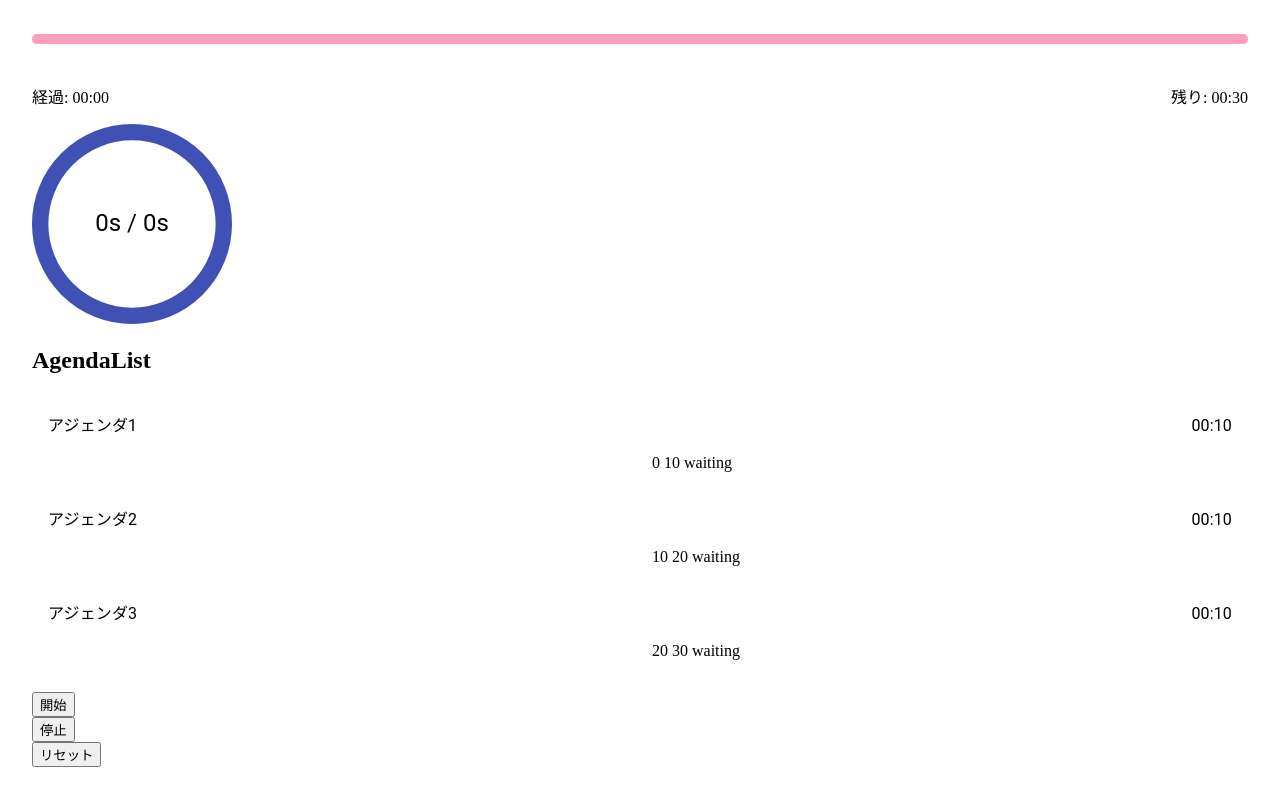
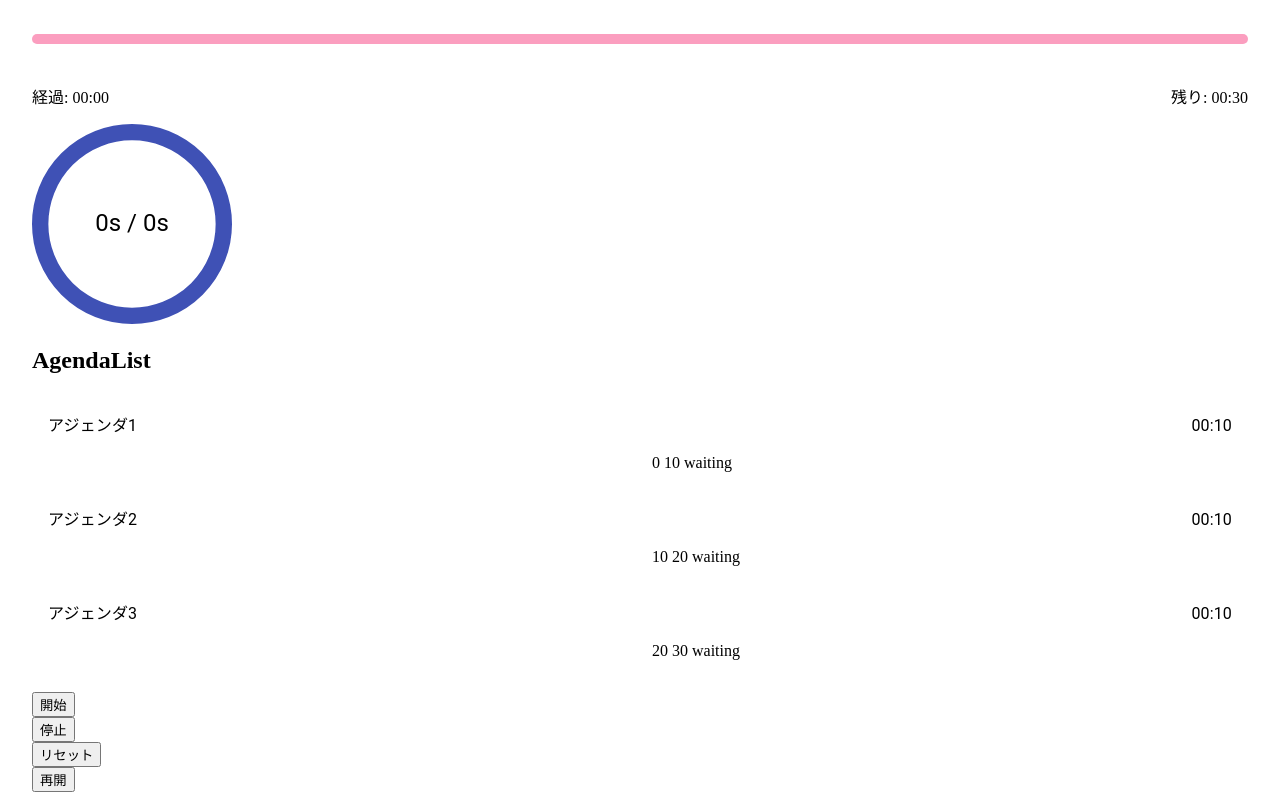
Before and after one commit to youichiro/timekeeper, a Next.js app: page / in a window 1280 px wide. Shown: the part 214-1014 px from the top of the page. Before the commit the page ends 989 px from the top, so only its background shows below. Built offline with nearby package versions, Linux system fonts and the light colour scheme.

Commit message:
RestartButtonを作成

```diff
--- a/components/buttons/Buttons.tsx
+++ b/components/buttons/Buttons.tsx
@@ -2,6 +2,7 @@ import React from 'react'
 import StartButton from './StartButton'
 import StopButton from './StopButton'
 import ResetButton from './ResetButton'
+import RestartButton from './RestartButton'
 
 const Buttons: React.FC = () => {
   return (
@@ -9,6 +10,7 @@ const Buttons: React.FC = () => {
       <StartButton />
       <StopButton />
       <ResetButton />
+      <RestartButton />
     </div>
   )
 }
--- /dev/null
+++ b/components/buttons/RestartButton.tsx
@@ -0,0 +1,26 @@
+import React from 'react'
+import { useDispatch } from 'react-redux'
+import { useSelector } from '../../stores'
+import { startCount, updateCount } from '../../stores/counter'
+
+const RestartButton: React.FC = () => {
+  const dispatch = useDispatch()
+  const counter = useSelector((state) => state.counter)
+
+  const onClickRestartButton = () => {
+    if (counter.intervalID) {
+      const intervalID = window.setInterval(() => dispatch(updateCount()), 1000)
+      dispatch(startCount({ intervalID }))
+    }
+  }
+
+  return (
+    <div>
+      <button type="submit" onClick={onClickRestartButton}>
+        再開
+      </button>
+    </div>
+  )
+}
+
+export default RestartButton
--- a/components/buttons/StartButton.tsx
+++ b/components/buttons/StartButton.tsx
@@ -8,7 +8,7 @@ const StartButton: React.FC = () => {
   const onClickStartButton = () => {
     dispatch(resetCounter())
     const intervalID = window.setInterval(() => dispatch(updateCount()), 1000)
-    dispatch(startCount({ intervalID: intervalID }))
+    dispatch(startCount({ intervalID }))
   }
 
   return (
--- a/stores/counter.tsx
+++ b/stores/counter.tsx
@@ -20,7 +20,6 @@ const counterSlice = createSlice({
         window.clearInterval(state.intervalID)
       }
       state.isStarted = false
-      state.intervalID = null
     },
     updateCount(state) {
       state.time += 1
```
Also changed, not shown: 1 other file (tests, documents, lock files or other folders).
